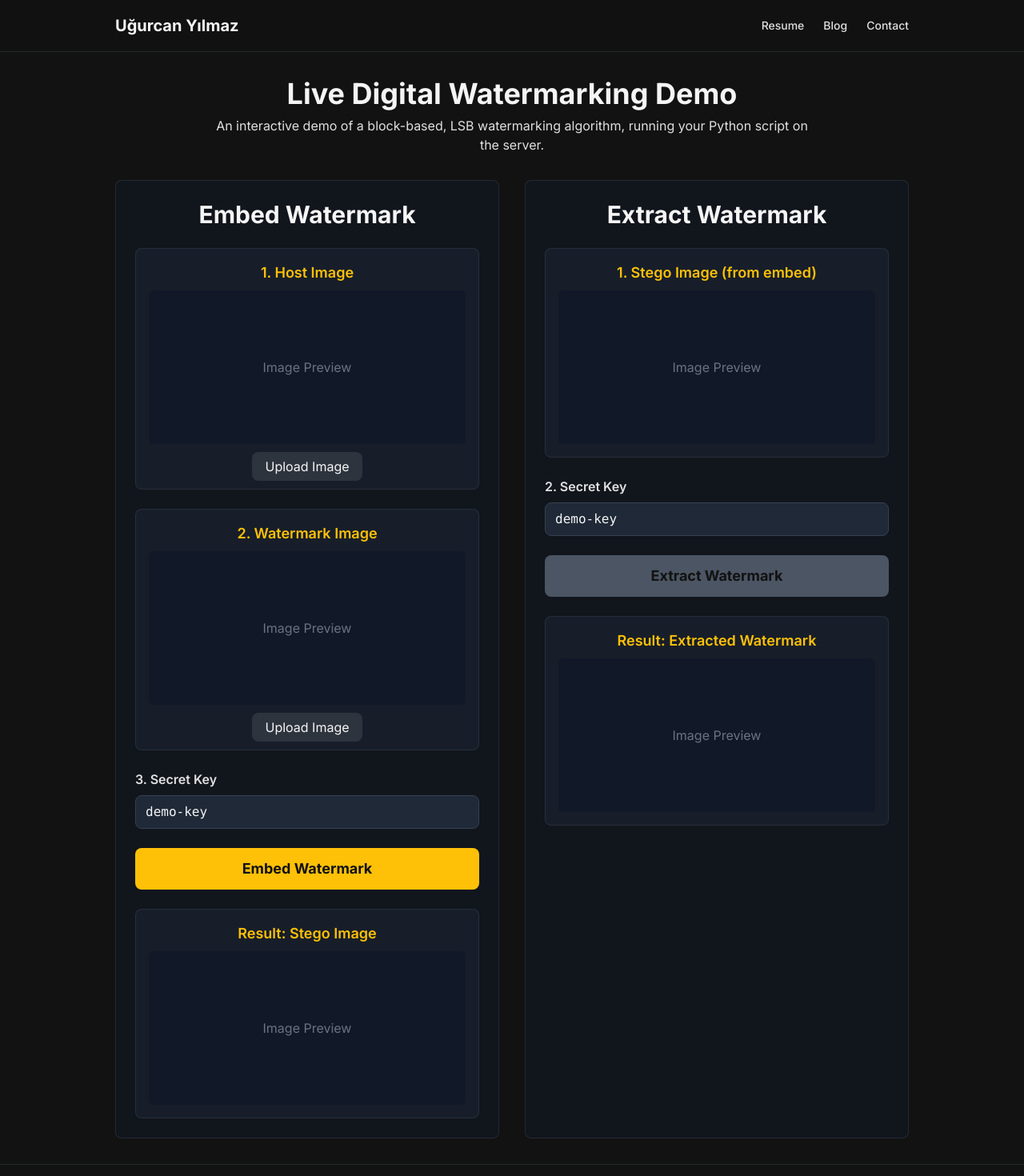
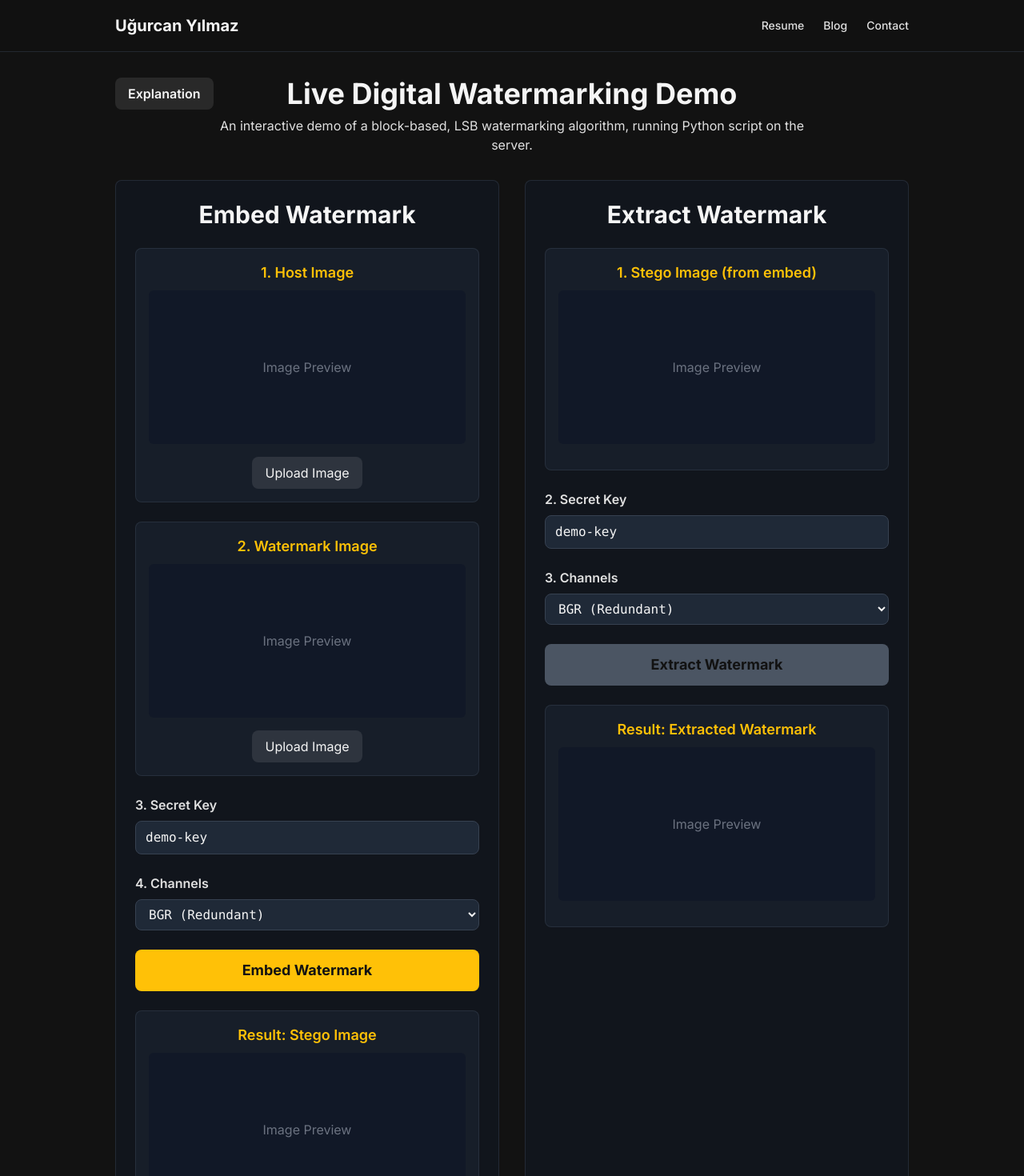
Before and after one commit to devrugu/portfolio, a Next.js app: page /projects/digital-watermarking in a window 1280 px wide. Shown: the top 1470 px of the page at 80% size. Built offline with nearby package versions, Linux system fonts and the light colour scheme; no server answers.

Commit message:
feat: Add explanation modal to watermarking demo

```diff
--- a/src/app/api/watermark/route.ts
+++ b/src/app/api/watermark/route.ts
@@ -47,6 +47,7 @@ async function handleEmbed(formData: FormData) {
   const hostFile = formData.get('hostImage') as File;
   const wmFile = formData.get('watermarkImage') as File;
   const key = formData.get('key') as string;
+  const channels = formData.get('channels') as string;
 
   if (!hostFile || !wmFile || !key) {
     return NextResponse.json({ error: 'Missing required fields for embedding' }, { status: 400 });
@@ -62,7 +63,7 @@ async function handleEmbed(formData: FormData) {
     await fs.writeFile(hostPath, Buffer.from(await hostFile.arrayBuffer()));
     await fs.writeFile(wmPath, Buffer.from(await wmFile.arrayBuffer()));
 
-    const args = ['embed', '--host', hostPath, '--wm', wmPath, '--out', outPath, '--key', key, '--channels', 'BGR'];
+    const args = ['embed', '--host', hostPath, '--wm', wmPath, '--out', outPath, '--key', key, '--channels', channels || 'BGR'];
     await runPythonScript(args);
 
     const stegoImageBuffer = await fs.readFile(outPath);
@@ -81,6 +82,7 @@ async function handleEmbed(formData: FormData) {
 async function handleExtract(formData: FormData) {
   const stegoFile = formData.get('stegoImage') as File;
   const key = formData.get('key') as string;
+  const channels = formData.get('channels') as string;
 
   if (!stegoFile || !key) {
     return NextResponse.json({ error: 'Missing required fields for extraction' }, { status: 400 });
@@ -94,7 +96,7 @@ async function handleExtract(formData: FormData) {
 
     await fs.writeFile(stegoPath, Buffer.from(await stegoFile.arrayBuffer()));
 
-    const args = ['extract', '--stego', stegoPath, '--out', outPath, '--key', key, '--channels', 'BGR'];
+    const args = ['extract', '--stego', stegoPath, '--out', outPath, '--key', key, '--channels', channels || 'BGR'];
     await runPythonScript(args);
 
     const extractedImageBuffer = await fs.readFile(outPath);
--- a/src/app/projects/digital-watermarking/page.tsx
+++ b/src/app/projects/digital-watermarking/page.tsx
@@ -2,6 +2,7 @@
 
 import { useState } from 'react';
 import Image from 'next/image';
+import Modal from '@/components/Modal';
 
 // Helper function to convert a Base64 string back to a File object
 const dataURLtoFile = (dataurl: string, filename: string): File => {
@@ -17,24 +18,33 @@ const dataURLtoFile = (dataurl: string, filename: string): File => {
 }
 
 // A reusable component for our image display boxes
-const ImageBox = ({ title, imageUrl, onImageUpload, id }: { title: string, imageUrl: string | null, onImageUpload?: (e: React.ChangeEvent<HTMLInputElement>) => void, id?: string }) => (
-  <div className="bg-gray-800/50 p-4 rounded-lg border border-gray-700/50 text-center">
+const ImageBox = ({ title, imageUrl, onImageUpload, id, fileName }: { title: string, imageUrl: string | null, onImageUpload?: (e: React.ChangeEvent<HTMLInputElement>) => void, id?: string, fileName?: string }) => (
+  <div className="bg-gray-800/50 p-4 rounded-lg border border-gray-700/50 text-center flex flex-col">
     <h3 className="text-lg font-semibold text-accent mb-2">{title}</h3>
-    <div className="w-full h-48 bg-gray-900 rounded-md flex items-center justify-center relative overflow-hidden">
+    <div className="w-full h-48 bg-gray-900 rounded-md flex items-center justify-center relative overflow-hidden flex-grow">
       {imageUrl ? (
         <Image src={imageUrl} alt={title} layout="fill" objectFit="contain" />
       ) : (
         <span className="text-gray-500">Image Preview</span>
       )}
     </div>
-    {onImageUpload && (
-      <div className="mt-4">
+    <div className="mt-4 flex justify-center gap-4">
+      {onImageUpload && (
         <label htmlFor={id} className="cursor-pointer bg-primary/10 text-primary px-4 py-2 rounded-lg hover:bg-primary/20 transition-colors">
           Upload Image
         </label>
-        <input type="file" id={id} accept="image/png" className="hidden" onChange={onImageUpload} />
-      </div>
-    )}
+      )}
+      {imageUrl && (
+        <a
+          href={imageUrl}
+          download={fileName || 'image.png'}
+          className="cursor-pointer bg-green-600/20 text-green-300 px-4 py-2 rounded-lg hover:bg-green-600/40 transition-colors"
+        >
+          Download
+        </a>
+      )}
+    </div>
+    <input type="file" id={id} accept="image/png" className="hidden" onChange={onImageUpload} />
   </div>
 );
 
@@ -42,17 +52,17 @@ export default function WatermarkingPage() {
   // --- STATE MANAGEMENT ---
   const [hostFile, setHostFile] = useState<File | null>(null);
   const [watermarkFile, setWatermarkFile] = useState<File | null>(null);
-
   const [hostImagePreview, setHostImagePreview] = useState<string | null>(null);
   const [watermarkImagePreview, setWatermarkImagePreview] = useState<string | null>(null);
   const [stegoImage, setStegoImage] = useState<string | null>(null);
-  const [extractedImage, setExtractedImage] = useState<string | null>(null); // State for extracted image
-
+  const [extractedImage, setExtractedImage] = useState<string | null>(null);
   const [embedKey, setEmbedKey] = useState<string>('demo-key');
-  const [extractKey, setExtractKey] = useState<string>('demo-key'); // Separate state for extract key
-
+  const [extractKey, setExtractKey] = useState<string>('demo-key');
+  const [channels, setChannels] = useState<string>('BGR');
   const [isLoading, setIsLoading] = useState<boolean>(false);
+  const [statusMessage, setStatusMessage] = useState<string>('');
   const [error, setError] = useState<string | null>(null);
+  const [isModalOpen, setIsModalOpen] = useState(false);
 
   // --- EVENT HANDLERS ---
   const handleImageUpload = (e: React.ChangeEvent<HTMLInputElement>, type: 'host' | 'watermark') => {
@@ -74,125 +84,154 @@ export default function WatermarkingPage() {
       alert("Please upload both a host and watermark image, and provide a key.");
       return;
     }
-
     setIsLoading(true);
+    setStatusMessage('Embedding watermark...');
     setError(null);
-    setStegoImage(null); // Clear previous results
+    setStegoImage(null);
     setExtractedImage(null);
-
     const formData = new FormData();
     formData.append('hostImage', hostFile);
     formData.append('watermarkImage', watermarkFile);
     formData.append('key', embedKey);
-    formData.append('action', 'embed'); // Tell the API what to do
-
+    formData.append('channels', channels);
+    formData.append('action', 'embed');
     try {
-      const response = await fetch('/api/watermark', {
-        method: 'POST',
-        body: formData,
-      });
-
+      const response = await fetch('/api/watermark', { method: 'POST', body: formData });
       const result = await response.json();
-
-      if (!response.ok) {
-        throw new Error(result.error || 'Something went wrong during embedding.');
-      }
-
+      if (!response.ok) throw new Error(result.error || 'Something went wrong during embedding.');
       setStegoImage(result.stegoImage);
-
     } catch (err: any) {
       setError(err.message);
     } finally {
       setIsLoading(false);
+      setStatusMessage('');
     }
   };
 
+  // handleExtract
   const handleExtract = async () => {
     if (!stegoImage || !extractKey) {
       alert("Please embed a watermark first and provide a key.");
       return;
     }
-
     setIsLoading(true);
+    setStatusMessage('Extracting watermark...');
     setError(null);
     setExtractedImage(null);
-
-    // We need to convert the Base64 stegoImage back into a File to upload it
     const stegoFile = dataURLtoFile(stegoImage, 'stego.png');
-
     const formData = new FormData();
     formData.append('stegoImage', stegoFile);
     formData.append('key', extractKey);
-    formData.append('action', 'extract'); // Tell the API what to do
-
+    formData.append('channels', channels);
+    formData.append('action', 'extract');
     try {
-      const response = await fetch('/api/watermark', {
-        method: 'POST',
-        body: formData,
-      });
-
+      const response = await fetch('/api/watermark', { method: 'POST', body: formData });
       const result = await response.json();
-
-      if (!response.ok) {
-        throw new Error(result.error || 'Something went wrong during extraction.');
-      }
-
+      if (!response.ok) throw new Error(result.error || 'Something went wrong during extraction.');
       setExtractedImage(result.extractedImage);
-
     } catch (err: any) {
       setError(err.message);
     } finally {
       setIsLoading(false);
+      setStatusMessage('');
     }
   };
 
   return (
     <div>
-      {/* Page Header */}
-      <div className="mb-8 text-center">
+      {/* --- Explanation Modal Component --- */}
+      <Modal title="About This Demo" isOpen={isModalOpen} onClose={() => setIsModalOpen(false)}>
+        <div className="space-y-4 text-on-background prose prose-invert prose-lg max-w-none">
+          <h3 className="text-accent">How It Works</h3>
+          <p>
+            This demo is a live implementation of a block-based, LSB (Least Significant Bit) digital watermarking algorithm. Your actual Python code from the <code>watermarking.py</code> script is executed on the server via a Next.js API Route.
+          </p>
+          <ul>
+            <li>When you click "Embed," the browser securely uploads the host and watermark images to the server.</li>
+            <li>A serverless function runs your Python script, which uses a keyed HMAC-SHA256 mask to embed the watermark data into the LSBs of the host image's pixels.</li>
+            <li>The resulting "stego" image is sent back to your browser and displayed.</li>
+          </ul>
+          <h3 className="text-accent">How to Use</h3>
+          <ol>
+            <li><strong>Embed:</strong> Upload a Host PNG image and a smaller Watermark PNG. Enter a secret key and click "Embed Watermark." The watermarked stego image will appear.</li>
+            <li><strong>Extract:</strong> Use the generated stego image and enter the same secret key. Click "Extract Watermark" to recover the original watermark.</li>
+            <li><strong>Verify:</strong> If you use the wrong key during extraction, you will get a noisy, garbled result, proving the keyed mask works.</li>
+          </ol>
+           <h3 className="text-accent">Use Cases & Limitations</h3>
+           <p>
+              LSB watermarking is a high-capacity method for proving ownership or detecting tampering in digital media. However, it is <strong>not robust</strong> against transformations like JPEG compression, resizing, or heavy filtering. It is best suited for workflows where you need to verify the integrity of a lossless image like a PNG.
+            </p>
+        </div>
+      </Modal>
+
+      {/* --- Page Header with Explanation Button --- */}
+      <div className="mb-8 text-center relative">
+        <div className="absolute top-0 left-0">
+          <button
+            onClick={() => setIsModalOpen(true)}
+            className="bg-primary/10 text-primary font-semibold py-2 px-4 rounded-lg hover:bg-primary/20 transition-colors"
+          >
+            Explanation
+          </button>
+        </div>
         <h1 className="text-4xl font-bold text-primary">Live Digital Watermarking Demo</h1>
         <p className="text-on-background mt-2 max-w-3xl mx-auto">
-          An interactive demo of a block-based, LSB watermarking algorithm, running your Python script on the server.
+          An interactive demo of a block-based, LSB watermarking algorithm, running Python script on the server.
         </p>
       </div>
 
       {isLoading && (
         <div className="flex items-center justify-center my-4">
           <div className="w-8 h-8 border-4 border-dashed rounded-full animate-spin border-accent"></div>
-          <p className="ml-4 text-on-background">Processing on server...</p>
+          <p className="ml-4 text-on-background">{statusMessage}</p>
         </div>
       )}
-
       {error && <p className="text-red-500 text-center mb-4">Error: {error}</p>}
 
       <div className="grid grid-cols-1 lg:grid-cols-2 gap-8">
-        {/* Left Column: EMBED WORKFLOW */}
         <div className="bg-gray-900/50 p-6 rounded-lg border border-gray-700/50 space-y-6">
           <h2 className="text-3xl font-bold text-primary text-center">Embed Watermark</h2>
-          <ImageBox title="1. Host Image" imageUrl={hostImagePreview} onImageUpload={(e) => handleImageUpload(e, 'host')} id="host-upload" />
-          <ImageBox title="2. Watermark Image" imageUrl={watermarkImagePreview} onImageUpload={(e) => handleImageUpload(e, 'watermark')} id="wm-upload" />
+          <ImageBox title="1. Host Image" imageUrl={hostImagePreview} onImageUpload={(e) => handleImageUpload(e, 'host')} id="host-upload" fileName="host.png" />
+          <ImageBox title="2. Watermark Image" imageUrl={watermarkImagePreview} onImageUpload={(e) => handleImageUpload(e, 'watermark')} id="wm-upload" fileName="watermark.png" />
           <div>
             <label htmlFor="embed-key" className="block text-on-background font-semibold mb-2">3. Secret Key</label>
             <input id="embed-key" type="text" value={embedKey} onChange={(e) => setEmbedKey(e.target.value)} className="w-full font-mono bg-gray-800 border border-gray-700 rounded-lg px-3 py-2 text-primary focus:outline-none focus:ring-2 focus:ring-accent"/>
           </div>
+          <div>
+            <label htmlFor="channels" className="block text-on-background font-semibold mb-2">4. Channels</label>
+            <select id="channels" value={channels} onChange={(e) => setChannels(e.target.value)} className="w-full font-mono bg-gray-800 border border-gray-700 rounded-lg px-3 py-2 text-primary focus:outline-none focus:ring-2 focus:ring-accent">
+              <option value="B">Blue Only</option>
+              <option value="G">Green Only</option>
+              <option value="R">Red Only</option>
+              <option value="BGR">BGR (Redundant)</option>
+            </select>
+          </div>
           <button onClick={handleEmbed} disabled={isLoading} className="w-full bg-accent text-on-primary font-bold py-3 px-4 rounded-lg hover:bg-accent-hover transition-colors text-lg disabled:bg-gray-600">
-            {isLoading ? 'Processing...' : 'Embed Watermark'}
+            {isLoading ? statusMessage : 'Embed Watermark'}
           </button>
-          <ImageBox title="Result: Stego Image" imageUrl={stegoImage} />
+          <ImageBox title="Result: Stego Image" imageUrl={stegoImage} fileName="stego.png" />
         </div>
 
-        {/* Right Column: EXTRACT WORKFLOW */}
         <div className="bg-gray-900/50 p-6 rounded-lg border border-gray-700/50 space-y-6">
           <h2 className="text-3xl font-bold text-primary text-center">Extract Watermark</h2>
-          <ImageBox title="1. Stego Image (from embed)" imageUrl={stegoImage} />
+          <ImageBox title="1. Stego Image (from embed)" imageUrl={stegoImage} fileName="stego.png" />
           <div>
             <label htmlFor="extract-key" className="block text-on-background font-semibold mb-2">2. Secret Key</label>
             <input id="extract-key" type="text" value={extractKey} onChange={(e) => setExtractKey(e.target.value)} placeholder="Enter the same secret key..." className="w-full font-mono bg-gray-800 border border-gray-700 rounded-lg px-3 py-2 text-primary focus:outline-none focus:ring-2 focus:ring-accent"/>
           </div>
+          <div>
+            <label htmlFor="channels-extract" className="block text-on-background font-semibold mb-2">3. Channels</label>
+            <select id="channels-extract" value={channels} onChange={(e) => setChannels(e.target.value)} className="w-full font-mono bg-gray-800 border border-gray-700 rounded-lg px-3 py-2 text-primary focus:outline-none focus:ring-2 focus:ring-accent">
+              <option value="B">Blue Only</option>
+              <option value="G">Green Only</option>
+              <option value="R">Red Only</option>
+              <option value="BGR">BGR (Redundant)</option>
+            </select>
+          </div>
           <button onClick={handleExtract} disabled={isLoading || !stegoImage} className="w-full bg-accent text-on-primary font-bold py-3 px-4 rounded-lg hover:bg-accent-hover transition-colors text-lg disabled:bg-gray-600">
-            {isLoading ? 'Processing...' : 'Extract Watermark'}
+            {isLoading ? statusMessage : 'Extract Watermark'}
           </button>
-          <ImageBox title="Result: Extracted Watermark" imageUrl={extractedImage} />
+          <ImageBox title="Result: Extracted Watermark" imageUrl={extractedImage} fileName="extracted_watermark.png" />
         </div>
       </div>
     </div>
--- /dev/null
+++ b/src/components/Modal.tsx
@@ -0,0 +1,54 @@
+"use client";
+
+import { motion, AnimatePresence } from 'framer-motion';
+
+interface ModalProps {
+  isOpen: boolean;
+  onClose: () => void;
+  children: React.ReactNode;
+  title: string;
+}
+
+export default function Modal({ isOpen, onClose, children, title }: ModalProps) {
+  return (
+    <AnimatePresence>
+      {isOpen && (
+        <motion.div
+          // Backdrop
+          initial={{ opacity: 0 }}
+          animate={{ opacity: 1 }}
+          exit={{ opacity: 0 }}
+          onClick={onClose} // Close modal when clicking the backdrop
+          className="fixed inset-0 bg-black/60 z-50 flex items-center justify-center p-4"
+        >
+          <motion.div
+            // Modal Panel
+            initial={{ scale: 0.95, opacity: 0 }}
+            animate={{ scale: 1, opacity: 1 }}
+            exit={{ scale: 0.95, opacity: 0 }}
+            transition={{ ease: 'easeOut', duration: 0.2 }}
+            onClick={(e) => e.stopPropagation()} // Prevent clicks inside the modal from closing it
+            className="relative bg-gray-800 rounded-lg shadow-xl w-full max-w-3xl max-h-[90vh] flex flex-col border border-gray-700"
+          >
+            {/* Modal Header */}
+            <div className="flex items-center justify-between p-4 border-b border-gray-700">
+              <h2 className="text-2xl font-bold text-primary">{title}</h2>
+              <button
+                onClick={onClose}
+                className="text-gray-400 hover:text-white transition-colors"
+              >
+                <svg xmlns="http://www.w3.org/2000/svg" className="h-6 w-6" fill="none" viewBox="0 0 24 24" stroke="currentColor">
+                  <path strokeLinecap="round" strokeLinejoin="round" strokeWidth={2} d="M6 18L18 6M6 6l12 12" />
+                </svg>
+              </button>
+            </div>
+            {/* Modal Body (Scrollable) */}
+            <div className="p-6 overflow-y-auto">
+              {children}
+            </div>
+          </motion.div>
+        </motion.div>
+      )}
+    </AnimatePresence>
+  );
+}
```
